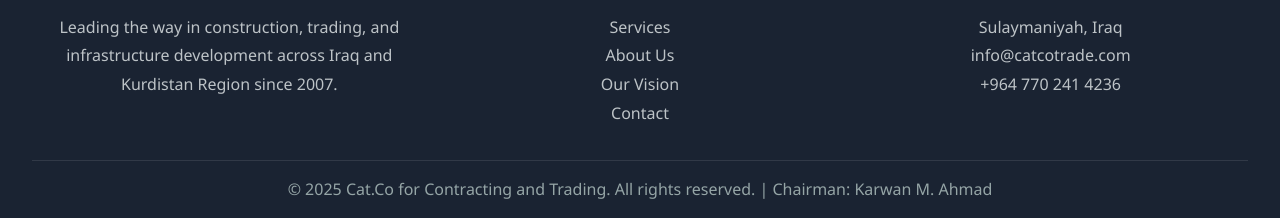
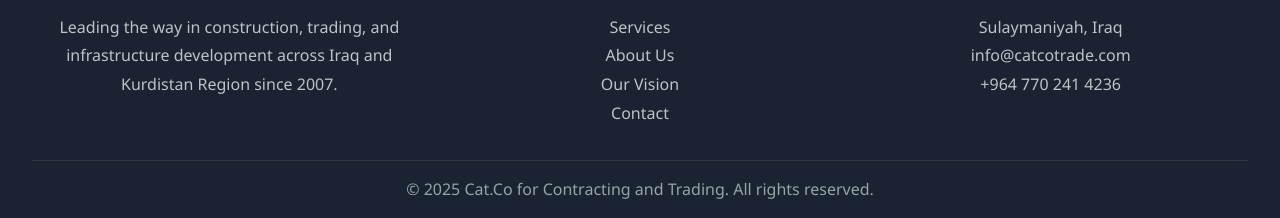
Before and after one commit to DawodCatco/catcotrade.github.io, a plain HTML site: page index.html in a window 1280 px wide. Shown: the part 4426-4644 px from the top of the page. Drawn offline with Linux system fonts and the light colour scheme; files whose address does not match are found by name.

Commit message:
Update index.html

```diff
--- a/index.html
+++ b/index.html
@@ -706,7 +706,7 @@
             </div>
         </div>
         <div class="copyright">
-            <p>&copy; 2025 Cat.Co for Contracting and Trading. All rights reserved. | Chairman: Karwan M. Ahmad</p>
+            <p>&copy; 2025 Cat.Co for Contracting and Trading. All rights reserved. </p>
         </div>
     </footer>
 
```
